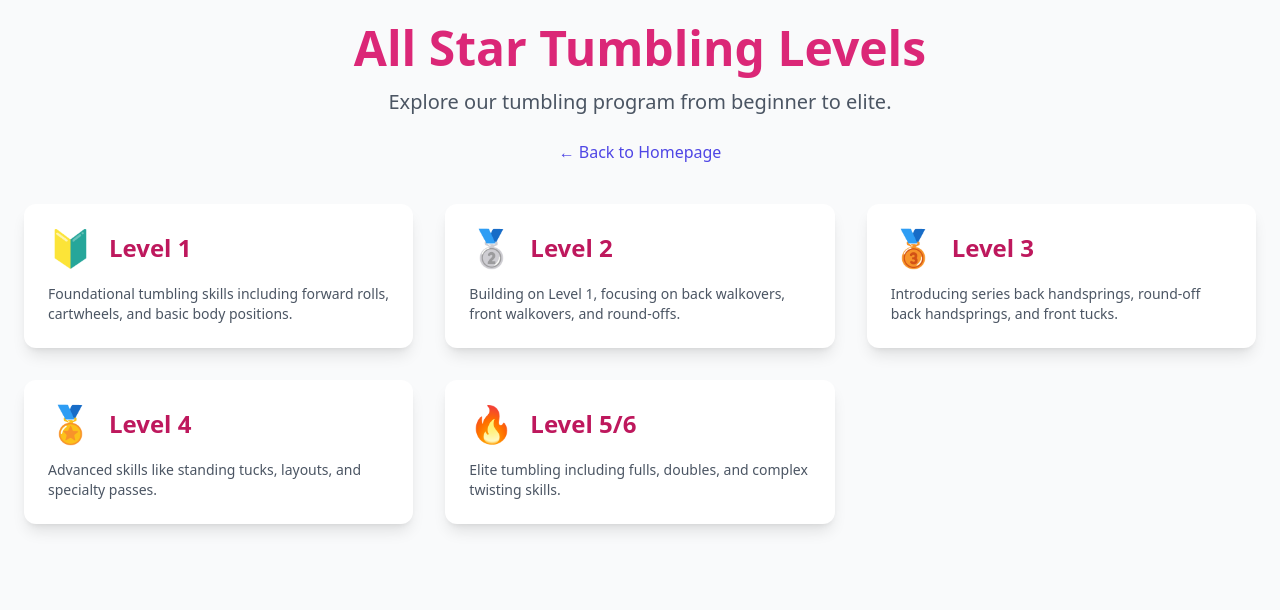
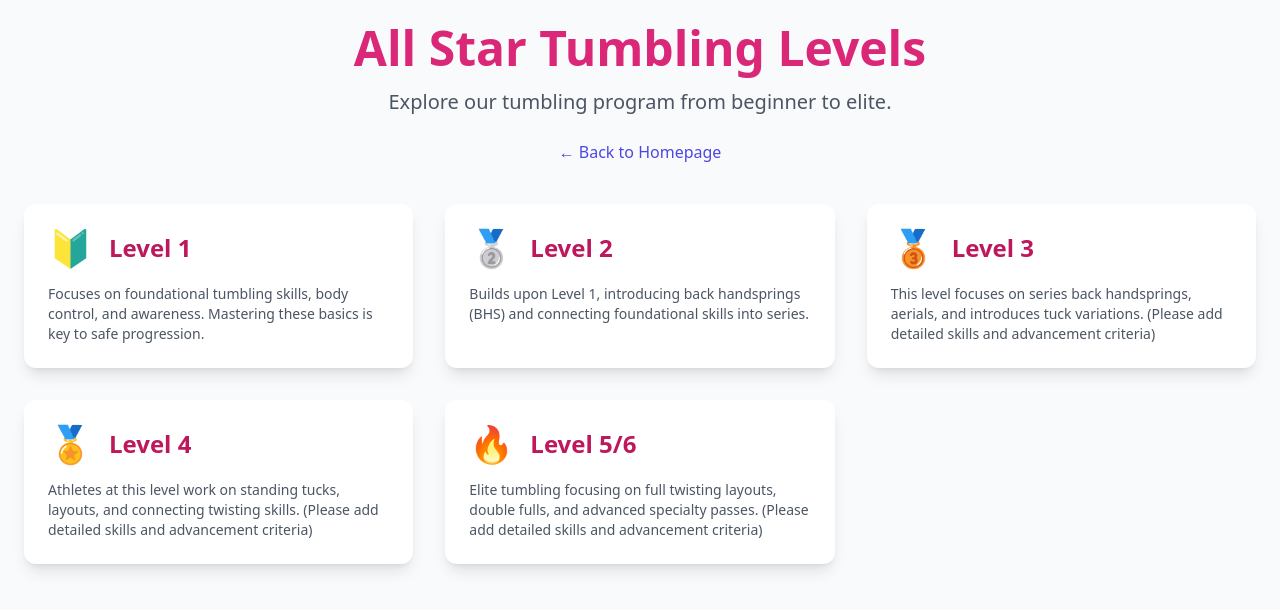
Before and after one commit to NoahKyoot/Cheer-me-out, a React (Vite) app: page /tumbling-levels in a window 1280 px wide. Shown: the top 610 px of the page. Built offline with nearby package versions, Linux system fonts and the light colour scheme.

Commit message:
Update tumblingLevelsData.js

```diff
--- a/src/data/tumblingLevelsData.js
+++ b/src/data/tumblingLevelsData.js
@@ -1,8 +1,81 @@
-// src/data/tumblingLevelsData.js
 export const tumblingLevels = [
-  { id: 'level-1', name: 'Level 1', icon: '🔰', description: "Foundational tumbling skills including forward rolls, cartwheels, and basic body positions." },
-  { id: 'level-2', name: 'Level 2', icon: '🥈', description: "Building on Level 1, focusing on back walkovers, front walkovers, and round-offs." },
-  { id: 'level-3', name: 'Level 3', icon: '🥉', description: "Introducing series back handsprings, round-off back handsprings, and front tucks." },
-  { id: 'level-4', name: 'Level 4', icon: '🏅', description: "Advanced skills like standing tucks, layouts, and specialty passes." },
-  { id: 'level-5-6', name: 'Level 5/6', icon: '🔥', description: "Elite tumbling including fulls, doubles, and complex twisting skills." }
+  {
+    id: 'level-1',
+    name: 'Level 1',
+    icon: '🔰',
+    description: "Focuses on foundational tumbling skills, body control, and awareness. Mastering these basics is key to safe progression.",
+    skills: [
+      "Forward Roll",
+      "Bridge Kick Over",
+      "Backward Roll",
+      "Handstand Forward Roll",
+      "Fall To Bridge",
+      "Front Limber",
+      "Cartwheel / Roundoff",
+      "Front Walkover (FWO)",
+      "Back Walkover (BWO)"
+    ],
+    advancement: "Front Walkover (Perfected), Back Walkover (Perfected)"
+  },
+  {
+    id: 'level-2',
+    name: 'Level 2',
+    icon: '🥈',
+    description: "Builds upon Level 1, introducing back handsprings (BHS) and connecting foundational skills into series.",
+    skills: [
+      "Front Walkover",
+      "Back Walkover",
+      "Standing Back Handspring (BHS)",
+      "BHS pause BHS",
+      "Roundoff BHS",
+      "Front Handspring",
+      "Back Walkover Back Handspring (BWO BHS)",
+      "Roundoff BHS Series",
+      "Front Walkover Roundoff BHS Series (FWO RO BHS Series)",
+      "Standing BHS x3"
+    ],
+    advancement: "Roundoff BHS Series (Perfected), FWO Roundoff BHS Series (Perfected), Standing BHS x3 (Perfected)"
+  },
+  {
+    id: 'level-3',
+    name: 'Level 3',
+    icon: '🥉',
+    description: "This level focuses on series back handsprings, aerials, and introduces tuck variations. (Please add detailed skills and advancement criteria)",
+    skills: [
+      "Roundoff BHS Tuck",
+      "Standing Series BHS (min. 3)",
+      "Aerial Cartwheel",
+      "Front Tuck",
+      // Add more Level 3 skills
+    ],
+    advancement: "Perfected Roundoff BHS Tuck, Perfected Standing Series BHS (min. 3), Perfected Aerial. (Please confirm/update)"
+  },
+  {
+    id: 'level-4',
+    name: 'Level 4',
+    icon: '🏅',
+    description: "Athletes at this level work on standing tucks, layouts, and connecting twisting skills. (Please add detailed skills and advancement criteria)",
+    skills: [
+      "Standing Back Tuck",
+      "Roundoff BHS Layout",
+      "Whip through to Tuck/Layout",
+      "Front Handspring Front Tuck",
+      // Add more Level 4 skills
+    ],
+    advancement: "Perfected Standing Back Tuck, Perfected Roundoff BHS Layout. (Please confirm/update)"
+  },
+  {
+    id: 'level-5-6', // Combined as per previous structure, can be split if needed
+    name: 'Level 5/6',
+    icon: '🔥',
+    description: "Elite tumbling focusing on full twisting layouts, double fulls, and advanced specialty passes. (Please add detailed skills and advancement criteria)",
+    skills: [
+      "Roundoff BHS Full Twisting Layout",
+      "Standing Full Twisting Layout (Level 6)",
+      "Multiple Whips to Full",
+      "Double Fulls (Level 6)",
+      // Add more Level 5/6 skills
+    ],
+    advancement: "Consistent execution of elite passes and twisting skills. (Please confirm/update)"
+  }
 ];
```
